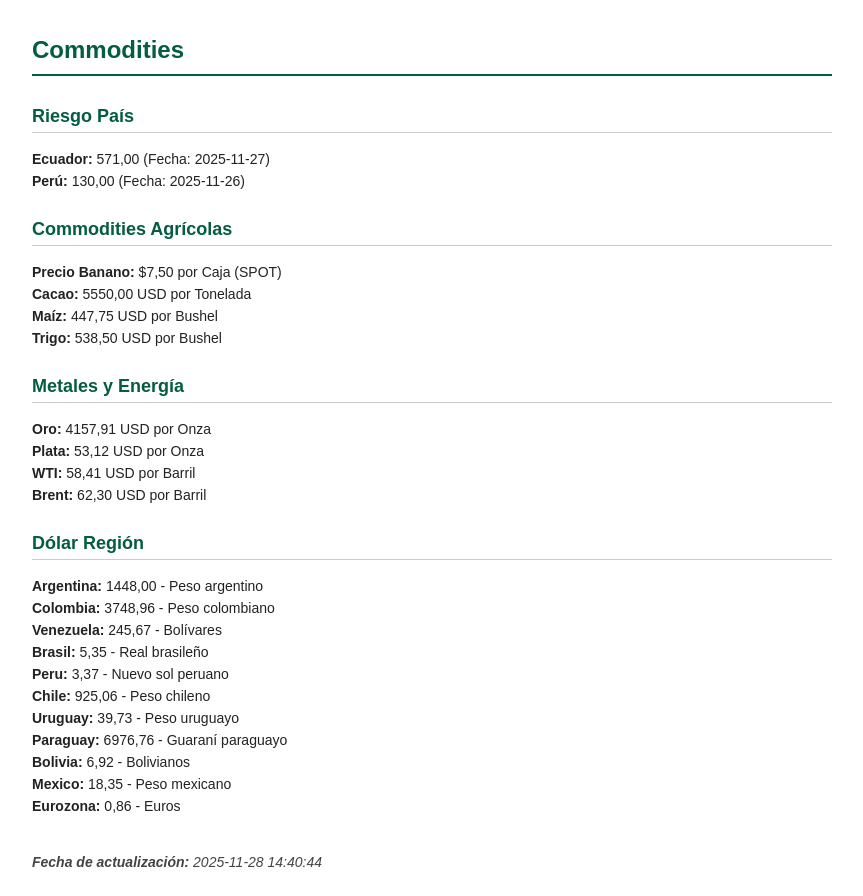
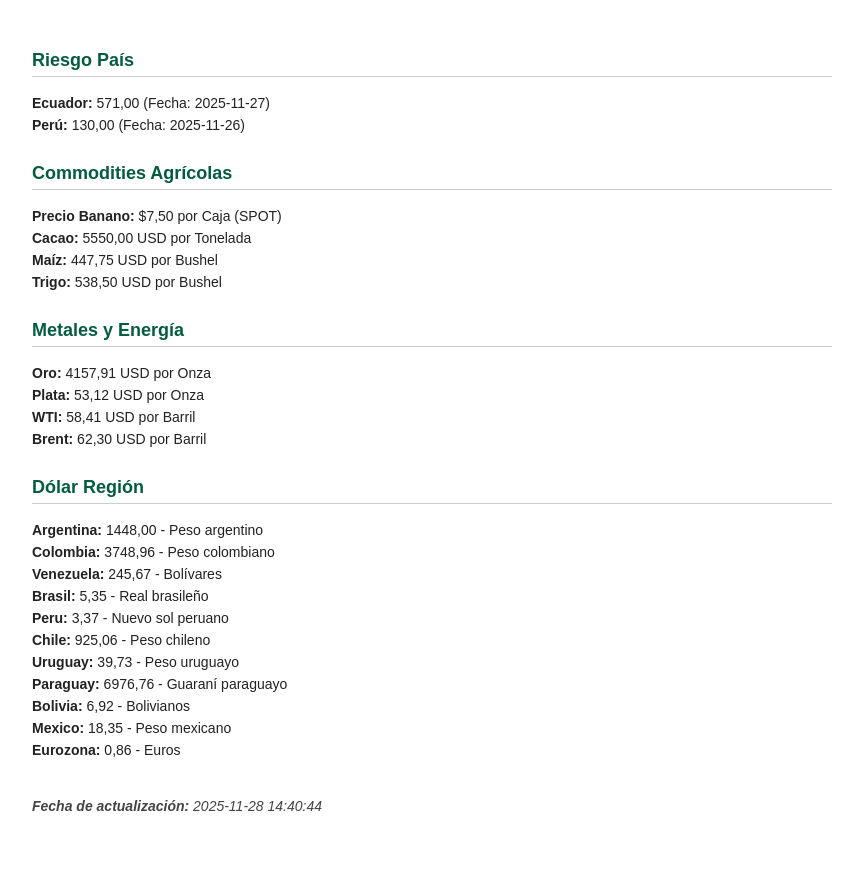
Before and after one commit to Pablonk34/Sur, a plain HTML site: page index.html in a window 1280 px wide. Shown: the whole page, without its empty margins (208-1071 px from the left). After the commit the page ends 840 px from the top, so only its background shows below. Drawn offline with Linux system fonts and the light colour scheme.

Commit message:
Update index.html

```diff
--- a/index.html
+++ b/index.html
@@ -6,7 +6,6 @@
   <link rel="stylesheet" href="styles.css" />
 </head>
 <body>
-  <h1>Commodities</h1>
   <div id="contenido"></div>
   <p id="fechaActualizacion"><strong>Fecha de actualización:</strong> Cargando...</p>
 
```
